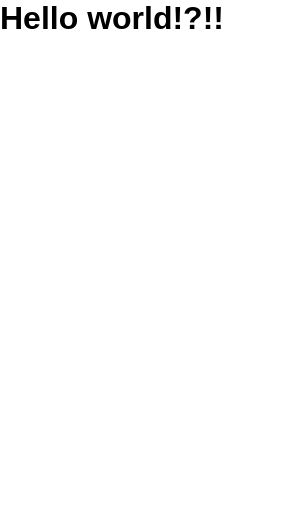
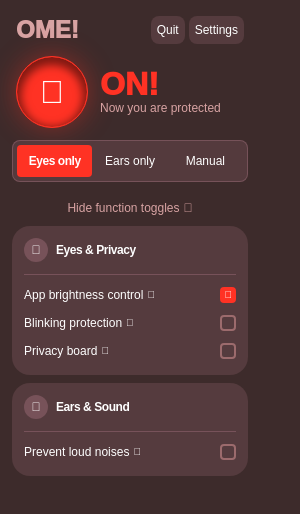
Before and after one commit to junction-enigma/app, an Electron app: page index.html in a window 300 px wide. Drawn offline with Linux system fonts and the light colour scheme.

Commit message:
feat: ui

```diff
--- a/index.html
+++ b/index.html
@@ -3,21 +3,90 @@
 
 <head>
   <meta charset="utf-8">
-  <style>
-    * {
-      padding: 0;
-      margin: 0;
 
-      font-family: "SF Pro", sans-serif;
-    }
-  </style>
+  <link rel="stylesheet" href="public/css/style.css">
 </head>
 
 <body>
   <div class="window">
-    <div class="window-content">
-      <h1>Hello world!?!!</h1>
-      <ul id="marketTabCoins"></ul>
+    <div class="header">
+      <p class="title">OME!</p>
+      <div class="buttons">
+        <div class="button">
+          <p>Quit</p>
+        </div>
+        <div class="button">
+          <p>Settings</p>
+        </div>
+      </div>
+    </div>
+    <div class="toggle">
+      <div class="power">􀆨</div>
+      <div class="content">
+        <p class="title">ON!</p>
+        <p class="description">Now you are protected</p>
+      </div>
+    </div>
+    <div class="slider">
+      <div class="item selected">
+        <p>Eyes only</p>
+      </div>
+      <div class="item">
+        <p>Ears only</p>
+      </div>
+      <div class="item">
+        <p>Manual</p>
+      </div>
+    </div>
+    <div class="down">
+      <div class="collapse">
+        <p>Hide function toggles</p>
+        <p class="icon">􀁮</p>
+      </div>
+      <div class="groups">
+        <div class="group">
+          <div class="header">
+            <div class="circle">
+              <p>􀋭</p>
+            </div>
+            <p class="title">Eyes & Privacy</p>
+          </div>
+          <div class="divider"></div>
+          <div class="menus">
+            <div class="menu selected">
+              <div class="content">
+                <p>App brightness control</p>
+              </div>
+            </div>
+            <div class="menu">
+              <div class="content">
+                <p>Blinking protection</p>
+              </div>
+            </div>
+            <div class="menu">
+              <div class="content">
+                <p>Privacy board</p>
+              </div>
+            </div>
+          </div>
+        </div>
+        <div class="group">
+          <div class="header">
+            <div class="circle">
+              <p>􀜣</p>
+            </div>
+            <p class="title">Ears & Sound</p>
+          </div>
+          <div class="divider"></div>
+          <div class="menus">
+            <div class="menu">
+              <div class="content">
+                <p>Prevent loud noises</p>
+              </div>
+            </div>
+          </div>
+        </div>
+      </div>
     </div>
   </div>
 </body>
--- a/main.js
+++ b/main.js
@@ -30,7 +30,7 @@ app.on("ready", () => {
 
   mainWindow.loadFile('screen.html')
 
-  createInScreenTray(width, height, 0, 0)
+  // createInScreenTray(width, height, 0, 0)
 });
 
 const createTray = () => {
@@ -57,16 +57,16 @@ const getWindowPosition = () => {
 const createWindow = () => {
   window = new BrowserWindow({
     width: 260,
-    height: 450,
+    height: 488,
     show: false,
     frame: false,
     fullscreenable: false,
-    resizable: false,
+    resizable: true,
     transparent: true,
+    vibrancy: "fullscreen-ui",
     webPreferences: {
       backgroundThrottling: false,
     },
-    vibrancy: "fullscreen-ui",
   });
   window.loadURL(`file://${path.join(__dirname, "index.html")}`);
 
--- a/package.json
+++ b/package.json
@@ -4,12 +4,14 @@
   "main": "main.js",
   "license": "MIT",
   "scripts": {
-    "dev": "cross-env NODE_ENV=dev electron ."
+    "dev": "cross-env NODE_ENV=dev electron .",
+    "dev:sass": "sass --watch public/css/style.scss public/css/style.css"
   },
   "devDependencies": {
     "cross-env": "^7.0.3",
     "electron": "^31.3.1",
     "electron-reload": "^2.0.0-alpha.1",
-    "electron-reloader": "^1.2.3"
+    "electron-reloader": "^1.2.3",
+    "sass": "^1.77.8"
   }
 }
--- a/public/css/style.scss
+++ b/public/css/style.scss
@@ -0,0 +1,280 @@
+$primary: #FF3224;
+$background: rgba(#291414, 0.9);
+$surface: rgba(#FFADC7, 0.12);
+$line: rgba(#FFADC7, 0.2);
+
+$text-100: #FFFFFF;
+$text-75: rgba(#FFADAD, 0.42);
+$text-50: rgba(#FFC2C2, 0.8);
+
+@mixin bold {
+  font-weight: 700;
+  letter-spacing: -0.45px;
+}
+
+@mixin text {
+  font-size: 12px;
+  line-height: 16px;
+}
+
+@mixin checkbox {
+  font-size: 10px;
+  line-height: 16px;
+}
+
+
+* {
+  padding: 0;
+  margin: 0;
+
+  box-sizing: border-box;
+  font-family: "SF Pro", sans-serif;
+
+  -webkit-tap-highlight-color: rgba(0, 0, 0, 0);
+  -webkit-touch-callout: none !important;
+  -webkit-touch-callout: none;
+  -webkit-user-select: none;
+  -webkit-user-drag: none;
+  touch-action: manipulation;
+  user-select: none;
+}
+
+html, body {
+  width: 260px;
+}
+
+html {
+  background-color: $background;
+}
+
+body {
+  display: flex;
+  flex-direction: column;
+}
+
+div {
+  display: flex;
+  flex-direction: column;
+}
+
+.window {
+  padding: 12px;
+  gap: 12px;
+
+  >.header {
+    flex-direction: row;
+    align-items: center;
+    justify-content: space-between;
+    padding: 4px 4px 0 4px;
+
+    .title {
+      font-size: 24px;
+      line-height: 24px;
+      font-weight: 1000;
+      font-variation-settings: "wdth" 150;
+
+      color: $text-50;
+    }
+
+    .buttons {
+      flex-direction: row;
+      gap: 4px;
+      cursor: pointer;
+
+      .button {
+        padding: 6px;
+        border-radius: 8px;
+        background-color: $surface;
+
+
+        p {
+          @include text;
+          color: $text-100;
+        }
+      }
+    }
+  }
+
+  >.toggle {
+    flex-direction: row;
+    align-items: center;
+    gap: 12px;
+    padding: 0 4px;
+
+    .power {
+      align-items: center;
+      justify-content: center;
+      width: 72px;
+      height: 72px;
+      border-radius: 36px;
+      background-color: $primary;
+      border: 1px solid $primary;
+      box-shadow: 0px 0px 28px 0px rgba($primary, 0.4), 0px 4px 8px 4px rgba(0, 0, 0, 0.50) inset;
+      cursor: pointer;
+
+      font-size: 32px;
+      font-weight: 700;
+      color: $text-100;
+    }
+
+    .content {
+      .title {
+        font-size: 32px;
+        line-height: 32px;
+        font-weight: 1000;
+        font-variation-settings: "wdth" 150;
+        color: $primary;
+      }
+
+      .description {
+        @include text;
+        color: $text-50;
+      }
+    }
+  }
+
+  .slider {
+    flex-direction: row;
+    padding: 4px;
+    border-radius: 8px;
+    background-color: $surface;
+    border: 1px solid $line;
+
+    .item {
+      flex: 1;
+      align-items: center;
+      justify-content: center;
+      padding: 8px;
+      border-radius: 4px;
+      cursor: pointer;
+
+      p {
+        @include text;
+        color: $text-100;
+      }
+
+      &.selected {
+        background-color: $primary;
+
+        p {
+          @include bold;
+        }
+      }
+    }
+  }
+
+  .down {
+    gap: 4px;
+  }
+
+  .collapse {
+    flex-direction: row;
+    align-items: center;
+    justify-content: center;
+    align-self: center;
+    gap: 4px;
+    padding: 6px;
+    cursor: pointer;
+
+    p {
+      @include text;
+      color: $text-50;
+    }
+  }
+
+  .groups {
+    gap: 8px;
+
+    .group {
+      gap: 12px;
+      padding: 12px;
+      padding-bottom: 16px;
+      background-color: $surface;
+      border-radius: 18px;
+
+      .header {
+        flex-direction: row;
+        gap: 8px;
+        align-items: center;
+
+        .circle {
+          align-items: center;
+          justify-content: center;
+          width: 24px;
+          height: 24px;
+          border-radius: 12px;
+          background-color: $line;
+          cursor: pointer;
+
+          @include text;
+          color: $text-100;
+        }
+
+        .title {
+          @include text;
+          @include bold;
+          color: $text-100;
+        }
+      }
+
+      .divider {
+        height: 1px;
+        background-color: $line;
+      }
+
+      .menus {
+        gap: 12px;
+
+        .menu {
+          flex-direction: row;
+          align-items: center;
+          justify-content: space-between;
+          cursor: pointer;
+
+          .content {
+            flex-direction: row;
+            align-items: center;
+            gap: 4px;
+            color: $text-100;
+
+            p {
+              @include text;
+            }
+
+            &::after {
+              content: "􀁜";
+              @include checkbox;
+            }
+          }
+
+          &::after {
+            content: "􀆅";
+            @include checkbox;
+            @include bold;
+            color: transparent;
+
+            display: flex;
+            align-items: center;
+            justify-content: center;
+            width: 12px;
+            height: 12px;
+            border-radius: 4px;
+            border: 2px solid $text-75;
+          }
+
+          &.selected {
+            .content {
+              color: $text-100;
+            }
+
+            &::after {
+              color: $text-100;
+              background-color: $primary;
+              border-color: $primary;
+            }
+          }
+        }
+      }
+    }
+  }
+}
```
Also changed, not shown: icon.jpg (deleted), public/css/style.css (added), tray.png (added), 2 other files.
